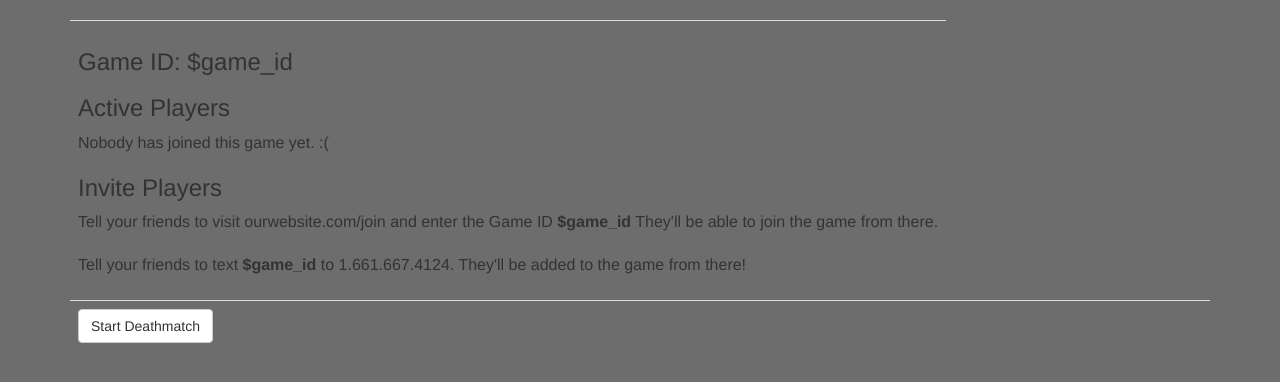
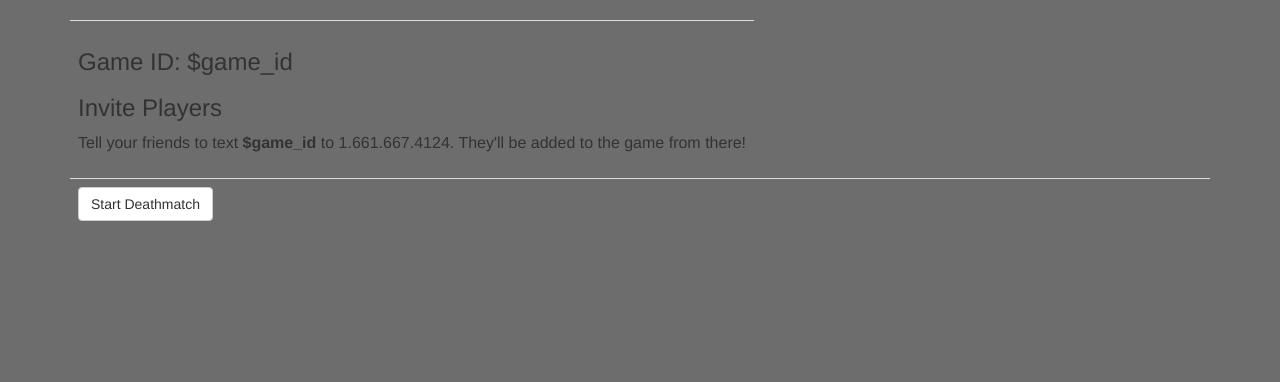
Before and after one commit to funmibifashina/websassins, a Python web app: template templates/createdeath.html in a window 1280 px wide. Shown: the part 72-454 px from the top of the page. Run offline with Jinja, Linux system fonts and the light colour scheme; the template is opened without the code that fills it, so the values that code supplies are empty; some libraries are stand-ins or nearby versions.

Commit message:
Remove silly things from page

```diff
--- a/templates/createdeath.html
+++ b/templates/createdeath.html
@@ -76,23 +76,25 @@ $def with (game_id)
             <h3>
               Game ID: $game_id
             </h3>
+            <!--
             <h3>
               Active Players
             </h3>
             <p>
               Nobody has joined this game yet. :(
             </p>
+          -->
             <div class="form-group">
             </div>
             <h3>
               Invite Players
             </h3>
             <!-- <a href="#" class="btn btn-default">Web Method</a> -->
-            <div class="form-group">
+            <!-- <div class="form-group">
               <label>
                 <span style="font-weight: normal;">Tell your friends to visit ourwebsite.com/join and enter the Game ID <strong>$game_id</strong> They'll be able to join the game from there.</span>
               </label>
-            </div>
+            </div> -->
             <!-- <a href="#" class="btn btn-default">SMS Method</a> -->
             <div class="form-group">
               <b><span style="font-weight: normal;">Tell your friends to text <strong>$game_id</strong> to 1.661.667.4124. They'll be added to the game from there!</span></b>
```
